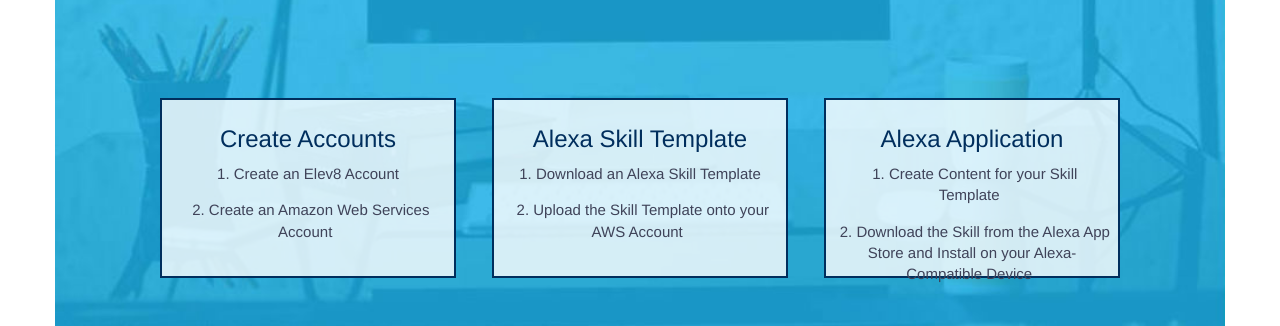
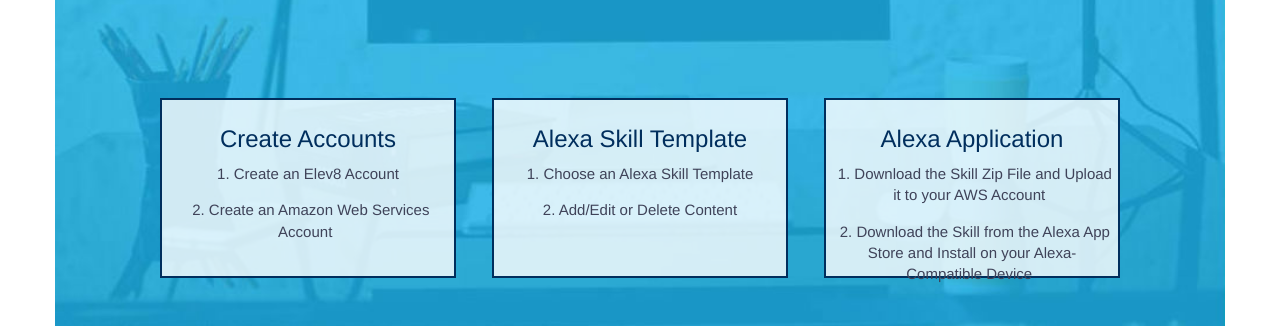
Before and after one commit to endy21osu/Deploy_StudyLexWebApp, a website: page public/index.html in a window 1280 px wide. Shown: the part 379-705 px from the top of the page. Drawn offline with nearby package versions, Linux system fonts and the light colour scheme; some packages are replaced by stand-ins of ours.

Commit message:
Updated Instructions

```diff
--- a/public/app/components/home/home.html
+++ b/public/app/components/home/home.html
@@ -21,15 +21,15 @@
     <div class="col-md-4 col-xs-12 ">
       <div class="jumbotron-card">
         <h3 style = "color: #002E5D">Alexa Skill Template</h3>
-        <p> <a href = "#/skills"> 1. Download an Alexa Skill Template </a> </p>
-        <p> <a> 2. Upload the Skill Template onto your AWS Account </a> </p>
+        <p> <a href = "#/create"> 1. Choose an Alexa Skill Template </a> </p>
+        <p> <a> 2. Add/Edit or Delete Content </a> </p>
       </div>
     </div>
 
     <div class="col-md-4 col-xs-12 ">
         <div class="jumbotron-card">
           <h3 style = "color: #002E5D">Alexa Application</h3>
-          <p> <a href = "#/create"> 1. Create Content for your Skill Template </a> </p>
+          <p> <a href = "#/create"> 1. Download the Skill Zip File and Upload it to your AWS Account </a> </p>
           <p> <a href = "http://alexa.amazon.com/spa/index.html#skills"> 2. Download the Skill from the Alexa App Store and Install on your
           Alexa-Compatible Device
           </a> </p>
```
